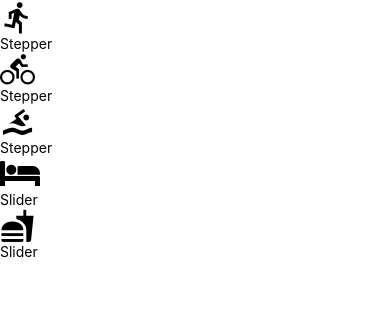
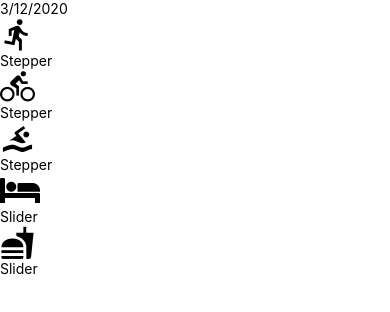
Before and after one commit to karthikvellur/react-native-Fitness, a React Native app: screen / in a window 390 px wide. Shown: the top 312 px of the page. Built offline with nearby package versions, Linux system fonts and the light colour scheme.

Commit message:
feat: incorporated basic date view

```diff
--- a/components/AddEntry.js
+++ b/components/AddEntry.js
@@ -3,6 +3,7 @@
 import { getMetricMetaInfo } from '../utils/helpers'
 import Slider from '../components/Slider'
 import Steppers from '../components/Steppers'
+import DateHeader from '../components/DateHeader';
 
 export default class AddEntry extends Component{
     state = {
@@ -59,6 +60,9 @@
 
         return(
             <View>
+                <DateHeader date={
+                    (new Date()).toLocaleDateString()
+                }/>
                 {Object.keys(metaInfo).map(
                     (key) => {
 
--- /dev/null
+++ b/components/DateHeader.js
@@ -0,0 +1,10 @@
+import React from 'react'
+import { Text } from 'react-native'
+
+export default function DateHeader( {date} ){
+    return(
+        <Text>
+            {date}
+        </Text>
+    )
+}
```
